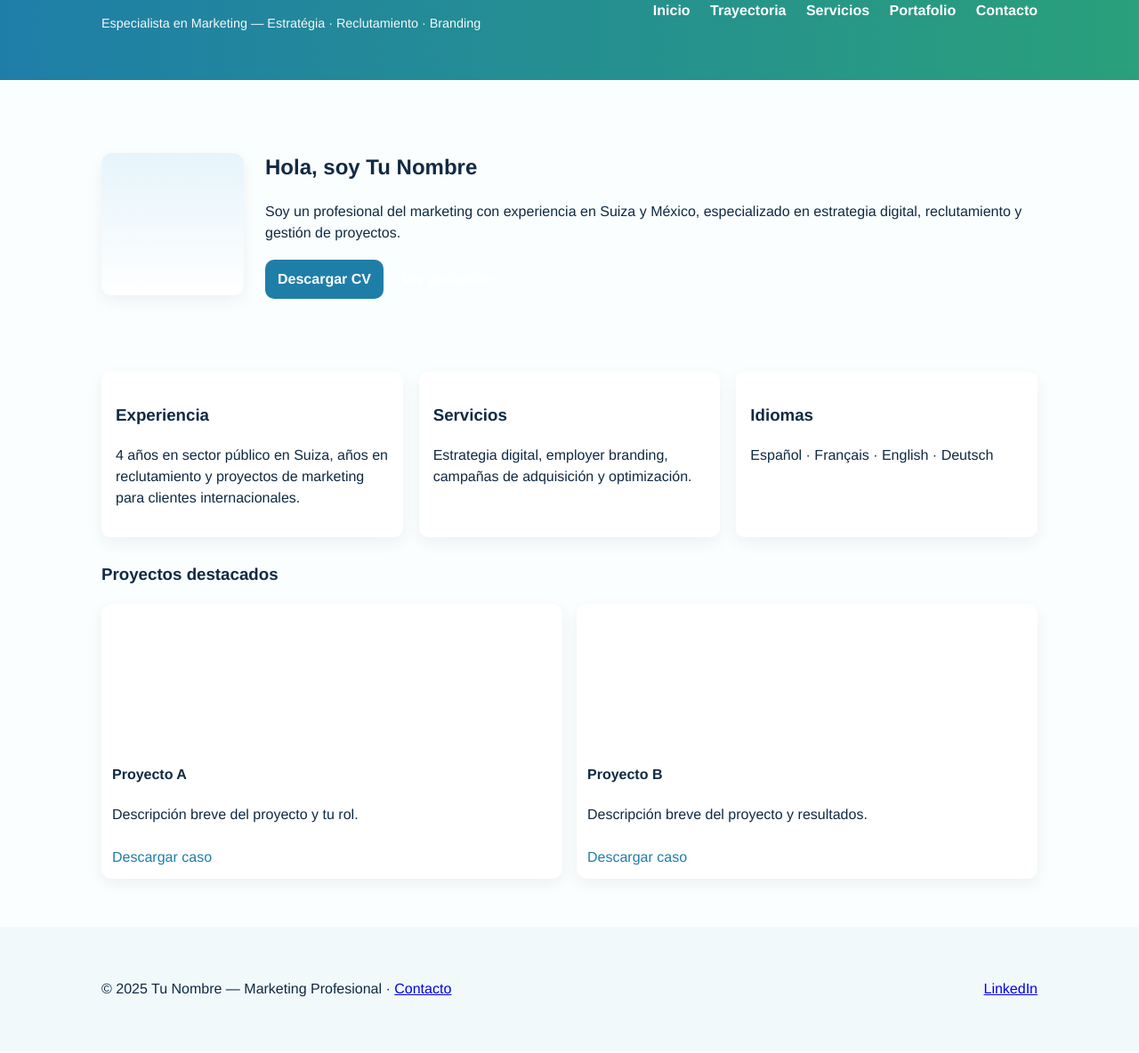
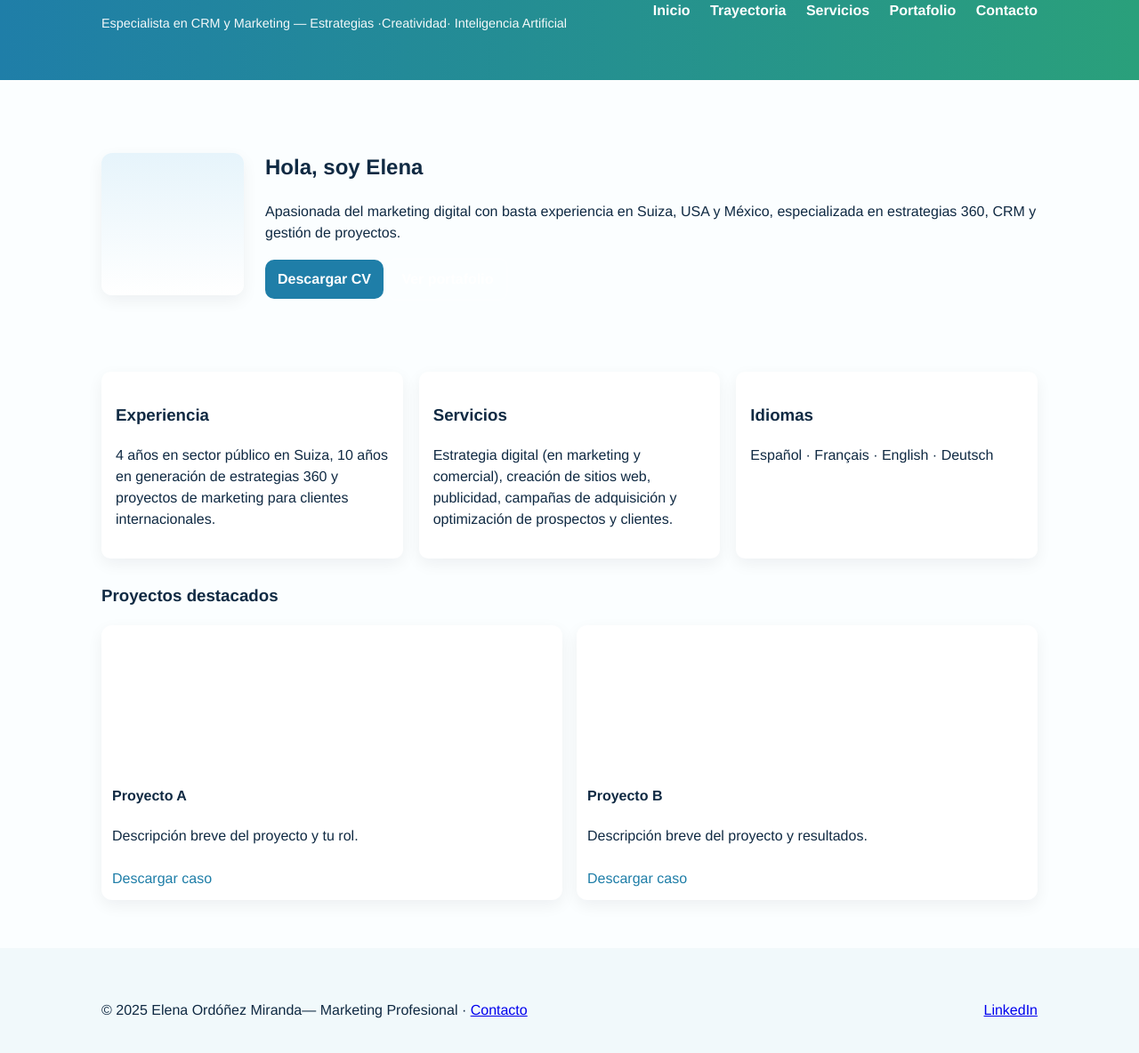
Before and after one commit to EleMiranda/elemiranda.github.io, a plain HTML site: page index.html in a window 1280 px wide. Shown: the part 66-1250 px from the top of the page at 89% size. Drawn offline with Linux system fonts and the light colour scheme.

Commit message:
Update index.html

```diff
--- a/index.html
+++ b/index.html
@@ -3,7 +3,7 @@
 <head>
   <meta charset="utf-8" />
   <meta name="viewport" content="width=device-width,initial-scale=1" />
-  <title>Tu nombre — Marketing Profesional</title>
+  <title>Elena Ordóñez Miranda — Marketing Profesional</title>
   <link rel="stylesheet" href="assets/css/style.css">
 </head>
 <body>
@@ -11,7 +11,7 @@
     <div class="container header-inner">
       <div class="brand">
         <h1>Tu Nombre</h1>
-        <p class="tag">Especialista en Marketing — Estratégia · Reclutamiento · Branding</p>
+        <p class="tag">Especialista en CRM y Marketing — Estrategias ·Creatividad· Inteligencia Artificial</p>
       </div>
       <nav class="nav">
         <a href="index.html">Inicio</a>
@@ -28,8 +28,8 @@
       <div class="hero-grid">
         <img src="assets/img/profile-placeholder.png" alt="Foto profesional" class="avatar"/>
         <div>
-          <h2>Hola, soy Tu Nombre</h2>
-          <p>Soy un profesional del marketing con experiencia en Suiza y México, especializado en estrategia digital, reclutamiento y gestión de proyectos.</p>
+          <h2>Hola, soy Elena</h2>
+          <p>Apasionada del marketing digital con basta experiencia en Suiza, USA y México, especializada en estrategias 360, CRM y gestión de proyectos.</p>
           <p class="cta-row">
             <a class="btn" href="assets/pdf/CV_TuNombre.pdf" download>Descargar CV</a>
             <a class="btn ghost" href="portfolio.html">Ver portafolio</a>
@@ -41,11 +41,11 @@
     <section class="highlights">
       <article>
         <h3>Experiencia</h3>
-        <p>4 años en sector público en Suiza, años en reclutamiento y proyectos de marketing para clientes internacionales.</p>
+        <p>4 años en sector público en Suiza, 10 años en generación de estrategias 360 y proyectos de marketing para clientes internacionales.</p>
       </article>
       <article>
         <h3>Servicios</h3>
-        <p>Estrategia digital, employer branding, campañas de adquisición y optimización.</p>
+        <p>Estrategia digital (en marketing y comercial), creación de sitios web, publicidad, campañas de adquisición y optimización de prospectos y clientes.</p>
       </article>
       <article>
         <h3>Idiomas</h3>
@@ -74,7 +74,7 @@
 
   <footer class="site-footer">
     <div class="container footer-inner">
-      <p>© <span id="year"></span> Tu Nombre — Marketing Profesional · <a href="contact.html">Contacto</a></p>
+      <p>© <span id="year"></span> Elena Ordóñez Miranda— Marketing Profesional · <a href="contact.html">Contacto</a></p>
       <div class="socials">
         <a href="#" aria-label="LinkedIn">LinkedIn</a>
       </div>
```
